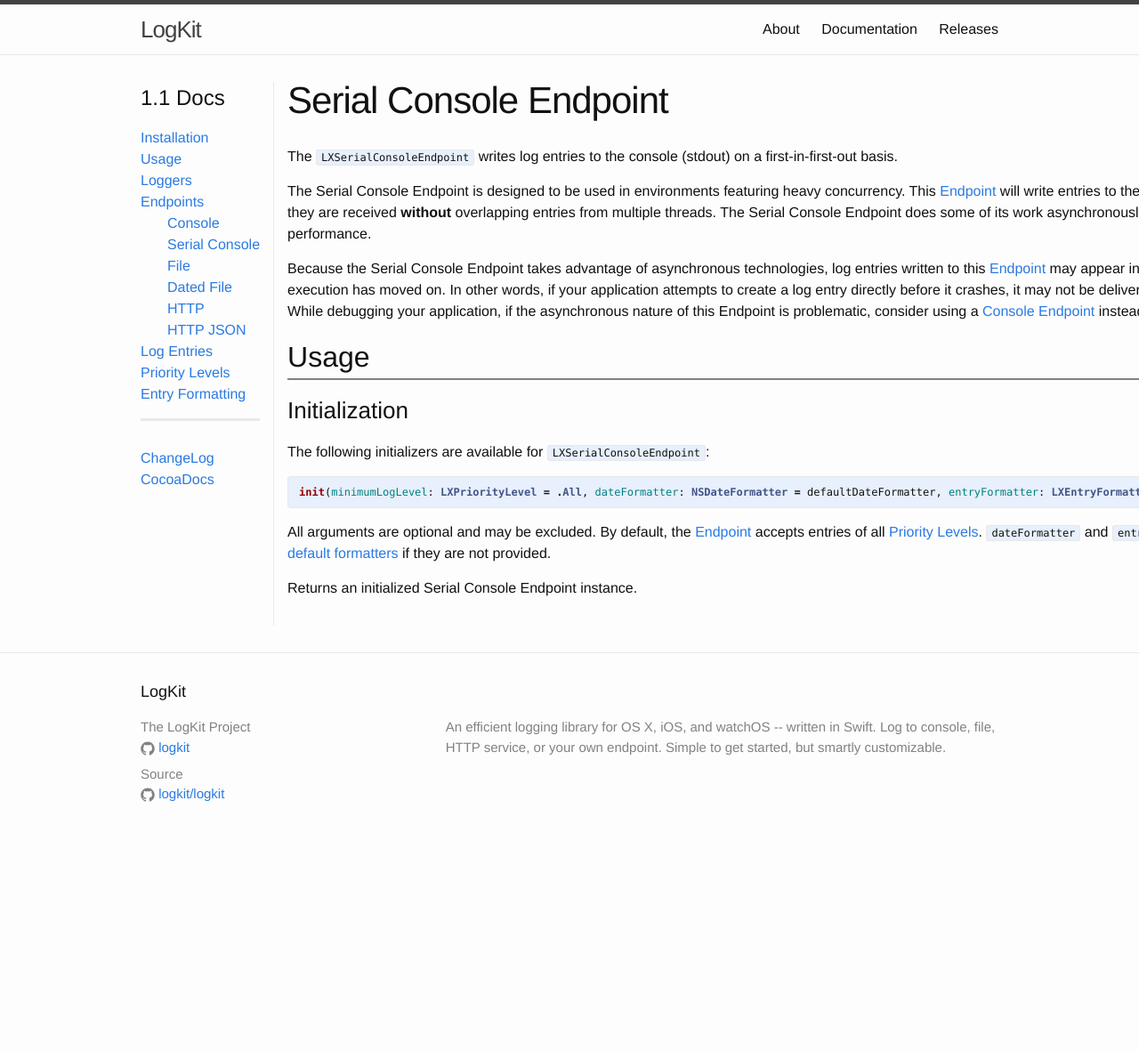
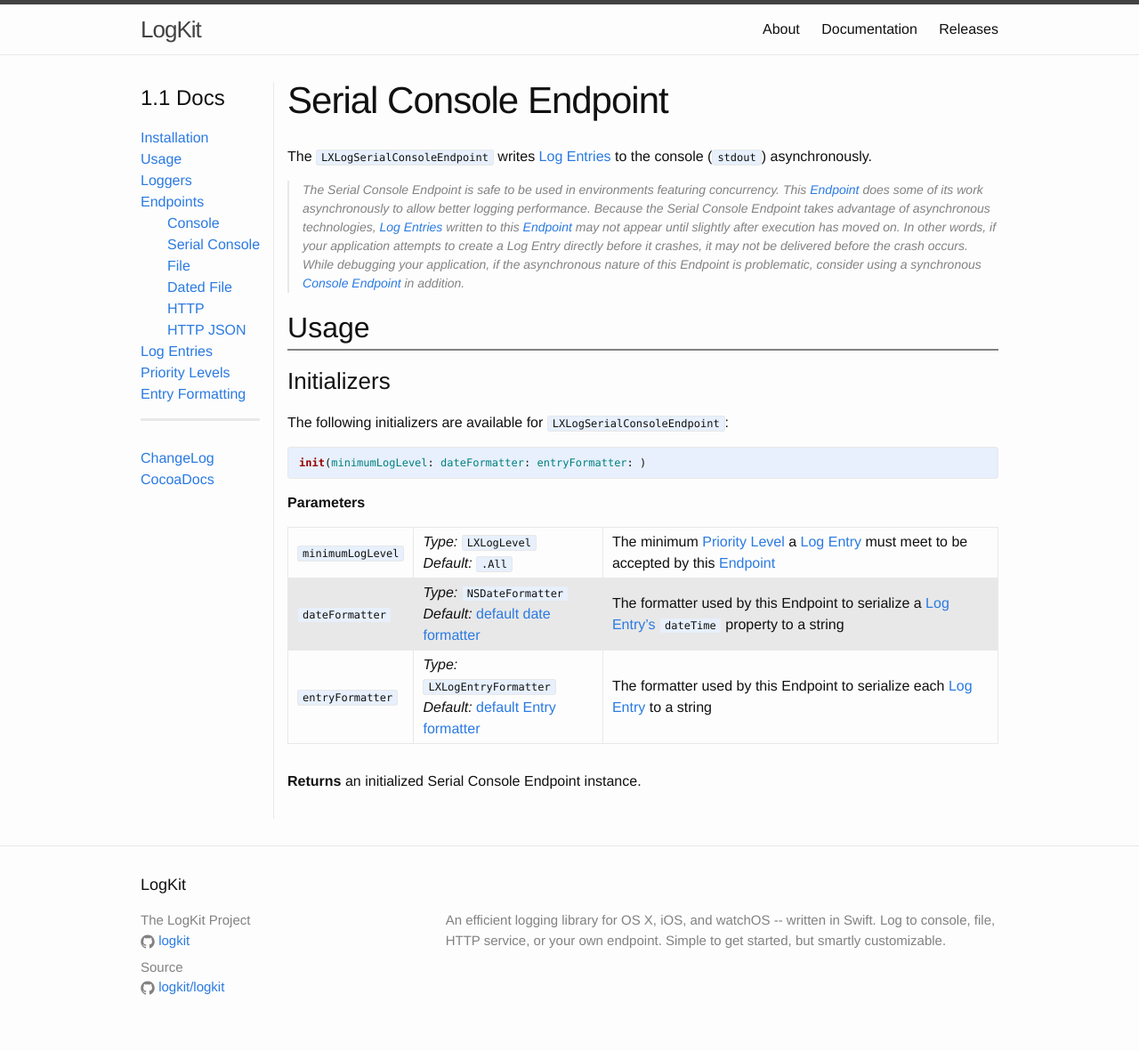
Before and after one commit to Conoize/logkit.github.io, a Jekyll site: the page built from _docs/1.1/endpoints/serial-console.md, in a window 1280 px wide. Shown: the whole page at 89% size. Built offline with Jekyll 4.4.1, drawn with Linux system fonts in a browser that asks for light colours; before the commit the page ends 964 px from its top, so only the background shows below that.

Commit message:
Unified Serial Console Endpoint documentation

```diff
--- a/_docs/1.1/endpoints/serial-console.md
+++ b/_docs/1.1/endpoints/serial-console.md
@@ -4,25 +4,14 @@
 family: 1.1
 ---
 
-The `LXSerialConsoleEndpoint` writes log entries to the console (stdout) on a first-in-first-out basis.
+{% include docs/endpoints/serial-console/overview.md family=page.family %}
 
-The Serial Console Endpoint is designed to be used in environments featuring heavy concurrency. This [Endpoint][endpoints] will write entries to the console in the order in which they are received **without** overlapping entries from multiple threads. The Serial Console Endpoint does some of its work asynchronously to allow better logging performance.
-
-Because the Serial Console Endpoint takes advantage of asynchronous technologies, log entries written to this [Endpoint][endpoints] may appear in the console slightly after execution has moved on. In other words, if your application attempts to create a log entry directly before it crashes, it may not be delivered before the crash occurs. While debugging your application, if the asynchronous nature of this Endpoint is problematic, consider using a [Console Endpoint][ep-console] instead.
 
 ## Usage
 
-### Initialization
+### Initializers
 
-The following initializers are available for `LXSerialConsoleEndpoint`:
-
-{% highlight swift %}
-init(minimumLogLevel: LXPriorityLevel = .All, dateFormatter: NSDateFormatter = defaultDateFormatter, entryFormatter: LXEntryFormatter = defaultEntryFormatter)
-{% endhighlight %}
-
-All arguments are optional and may be excluded. By default, the [Endpoint][endpoints] accepts entries of all [Priority Levels][levels]. `dateFormatter` and `entryFormatter` default to their [default formatters][default-formatting] if they are not provided.
-
-Returns an initialized Serial Console Endpoint instance.
+{% include docs/endpoints/serial-console/init.md family=page.family %}
 
 
 {% include links.md doc_version=page.family %}
--- /dev/null
+++ b/_includes/docs/endpoints/serial-console/init.md
@@ -0,0 +1,20 @@
+{% case include.family %}
+
+{% else %}
+
+
+The following initializers are available for `LXLogSerialConsoleEndpoint`:
+
+{% highlight swift %}
+init(minimumLogLevel: dateFormatter: entryFormatter: )
+{% endhighlight %}
+
+**Parameters**
+
+---------------------- | ------------------------------------- | -----------
+{% include docs/endpoints/common_params.md family=page.family %}
+
+**Returns** an initialized Serial Console Endpoint instance.
+
+
+{% endcase %}
--- /dev/null
+++ b/_includes/docs/endpoints/serial-console/overview.md
@@ -0,0 +1,10 @@
+{% case include.family %}
+
+{% else %}
+
+
+The `LXLogSerialConsoleEndpoint` writes [Log Entries][entries] to the console (`stdout`) asynchronously.
+
+{% include docs/endpoints/synchronicity.md family=page.family endpoint_type="Serial Console" %}
+
+{% endcase %}
--- a/_includes/docs/endpoints/synchronicity.md
+++ b/_includes/docs/endpoints/synchronicity.md
@@ -1,6 +1,6 @@
 {% case include.family %}
 
-{% when 2.0 %}
+{% else %}
 > The {{ include.endpoint_type }} Endpoint is safe to be used in environments featuring concurrency. This [Endpoint][endpoints] does some of its work asynchronously to allow better logging performance. Because the {{ include.endpoint_type }} Endpoint takes advantage of asynchronous technologies, [Log Entries][entries] written to this [Endpoint][endpoints] may not appear until slightly after execution has moved on. In other words, if your application attempts to create a Log Entry directly before it crashes, it may not be delivered before the crash occurs. While debugging your application, if the asynchronous nature of this Endpoint is problematic, consider using a synchronous [Console Endpoint][ep-console] in addition.
 
 {% endcase %}
```
Also changed, not shown: _docs/1.0/endpoints/serial-console.md (+3 -14 lines).
